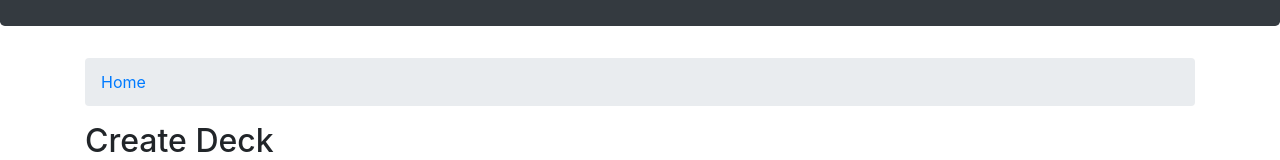
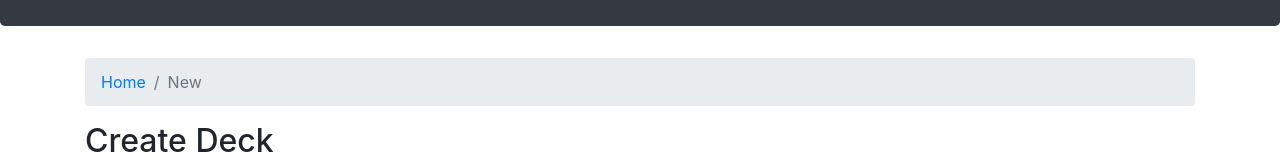
Before and after one commit to robertd-ewing/Flashcard-App, a React (Create React App) app: page /decks/new in a window 1280 px wide. Shown: the part 223-383 px from the top of the page. Built offline with nearby package versions, Linux system fonts and the light colour scheme; a web font is replaced by a local one.

Commit message:
finished updates to breadcrumb

```diff
--- a/src/BreadCrumb/index.js
+++ b/src/BreadCrumb/index.js
@@ -20,7 +20,6 @@ function BreadCrumb() {
     }, [deckId]);
 
     useEffect(() => {
-        if (deck) {
         const pathnames = location.pathname.split('/').filter((x) => x && x !== 'decks');
         const crumbList = pathnames.map((value, index) => {
             const to = `/${pathnames.slice(0, index + 1).join('/')}`;
@@ -28,16 +27,19 @@ function BreadCrumb() {
             return (
                 <li key={to} className={`breadcrumb-item ${isLast ? 'active' : ''}`} aria-current={isLast ? 'page' : undefined}>
                     {isLast ? (
-                            value === deckId ? deck.name : value
+                        value === deckId ? (deck ? capitalize(deck.name) : 'Loading...') : capitalize(value)
                     ) : (
-                            <Link to={to}>{value === deckId ? deck.name : value}</Link>
+                        <Link to={value === deckId ? `/decks/${deckId}` : to}>{value === deckId ? (deck ? capitalize(deck.name) : 'Loading...') : capitalize(value)}</Link>
                     )}
                 </li>
             );
         });
         setBreadcrumbs(crumbList);
-        }
     }, [deck, location.pathname, deckId]);
+
+    const capitalize = (s) => {
+        return s.charAt(0).toUpperCase() + s.slice(1);
+    };
 
     return (
         <nav aria-label="breadcrumb">
--- a/src/Cards/NewCards.js
+++ b/src/Cards/NewCards.js
@@ -29,7 +29,7 @@ function NewCards() {
 
   return (
     <>
-      <h2>{deck.name}: Add Card</h2>
+      <h2><span>{deck.name}</span>:Add Card</h2>
 
       <CardForm formData={formData} submitCard={handleSubmit} routeTo={`/decks/${deckId}`} />
     </>
```
Lines whose indentation alone changed are shown as unchanged.
